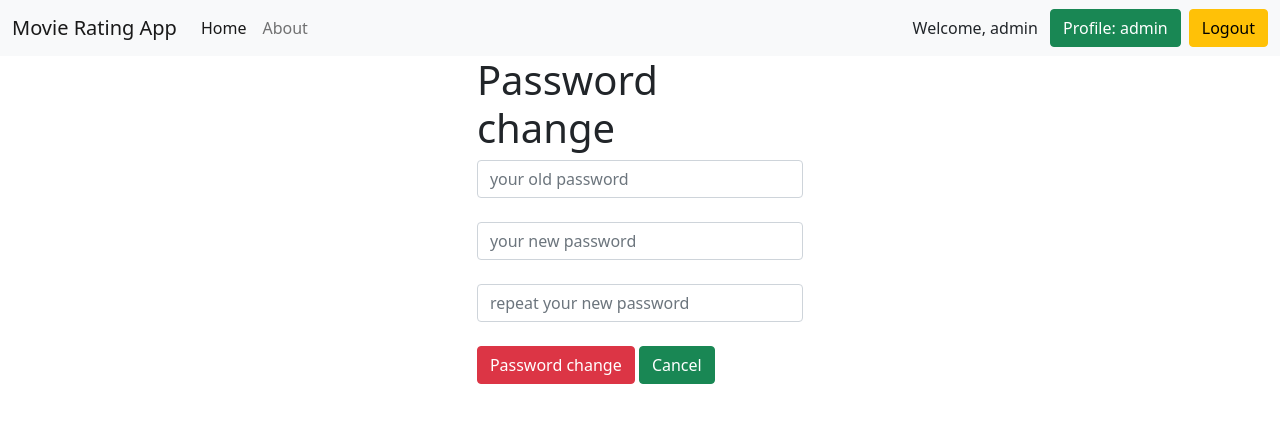
After one commit to Falco13/movie_rating, a Django app: page /users/profile/password/change in a window 1280 px wide. The commit adds this page. Shown: the top 423 px of the page. Run offline with Django 4.2, Linux system fonts and the light colour scheme; a user stored in the database is signed in.

Commit message:
added change password

```diff
--- a/accounts/forms.py
+++ b/accounts/forms.py
@@ -1,6 +1,6 @@
 from django import forms
 from accounts.models import User
-from django.contrib.auth.forms import UserCreationForm, AuthenticationForm
+from django.contrib.auth.forms import UserCreationForm, AuthenticationForm, PasswordChangeForm
 
 
 class UserLoginForm(AuthenticationForm):
@@ -39,3 +39,12 @@ class EditUserForm(forms.ModelForm):
             'email': forms.TextInput(attrs={'class': 'form-control'}),
             'date_of_birth': DateInput(),
         }
+
+
+class PasswordChangingForm(PasswordChangeForm):
+    old_password = forms.CharField(required=True, widget=forms.PasswordInput(
+        attrs={'class': 'form-control', 'placeholder': 'your old password'}))
+    new_password1 = forms.CharField(required=True, widget=forms.PasswordInput(
+        attrs={'class': 'form-control', 'placeholder': 'your new password'}))
+    new_password2 = forms.CharField(required=True, widget=forms.PasswordInput(
+        attrs={'class': 'form-control', 'placeholder': 'repeat your new password'}))
--- a/accounts/templates/accounts/edit_user.html
+++ b/accounts/templates/accounts/edit_user.html
@@ -10,7 +10,8 @@
     <form method="post">
         {% csrf_token %}
         {{ form.as_p }}
-        <button type="submit" class="btn btn-success btn-block">Save Changes</button>
+        <button type="submit" class="btn btn-danger btn-block">Save Changes</button>
+        <a class="btn btn-success" href="{% url 'accounts:profile' %}" type="submit">Cancel</a>
     </form>
 </div>
 {% endblock %}
--- /dev/null
+++ b/accounts/templates/accounts/password_change.html
@@ -0,0 +1,34 @@
+{% extends 'base.html' %}
+
+{% block title %}Password change{% endblock %}
+
+
+{% block content %}
+
+<div class="container">
+    <div class="col-md-5 m-auto">
+        <h1>Password change</h1>
+
+        <form method="post">
+            {% csrf_token %}
+
+            {% if form.errors %}
+            <ul>
+                {% for error in form.errors %}
+                <div class="alert alert-danger" role="alert">
+                    <div>{{ error|escape }}</div>
+                </div>
+                {% endfor %}
+            </ul>
+            {% endif %}
+
+            {{ form.old_password }}<br>
+            {{ form.new_password1 }}<br>
+            {{ form.new_password2 }}<br>
+            <button type="submit" class="btn btn-danger btn-block">Password change</button>
+            <a class="btn btn-success" href="{% url 'accounts:profile' %}" type="submit">Cancel</a>
+        </form>
+
+    </div>
+</div>
+{% endblock %}
--- a/accounts/templates/accounts/profile.html
+++ b/accounts/templates/accounts/profile.html
@@ -33,6 +33,6 @@
 
 <a href="{% url 'accounts:edit_user' pk=user.id %}" class="btn btn-primary btn-sm">Edit Profile</a>
 <a href="{% url 'accounts:delete_user' pk=user.id %}" class="btn btn-danger btn-sm">Delete Profile</a>
-<a href="#" class="btn btn-secondary btn-sm">Password change</a>
+<a href="{% url 'accounts:password_change' %}" class="btn btn-secondary btn-sm">Password change</a>
 
 {% endblock %}
--- a/accounts/urls.py
+++ b/accounts/urls.py
@@ -1,5 +1,5 @@
 from django.urls import path
-from accounts.views import register, user_logout, user_login, profile, delete_user, edit_user
+from accounts.views import register, user_logout, user_login, profile, delete_user, edit_user, UserPasswordChangeView
 
 app_name = 'accounts'
 urlpatterns = [
@@ -9,4 +9,5 @@ urlpatterns = [
     path('profile/', profile, name='profile'),
     path('profile/delete_user/<int:pk>', delete_user, name='delete_user'),
     path('profile/edit_user/<int:pk>', edit_user, name='edit_user'),
+    path('profile/password/change', UserPasswordChangeView.as_view(), name='password_change'),
 ]
--- a/accounts/views.py
+++ b/accounts/views.py
@@ -1,9 +1,13 @@
 from django.contrib import messages
 from django.contrib.auth import login, logout
 from django.contrib.auth.decorators import login_required
+from django.contrib.auth.mixins import LoginRequiredMixin
+from django.contrib.auth.views import PasswordChangeView
+from django.contrib.messages.views import SuccessMessageMixin
 from django.shortcuts import render, redirect, get_object_or_404
+from django.urls import reverse_lazy
 
-from accounts.forms import UserRegisterForm, UserLoginForm, EditUserForm
+from accounts.forms import UserRegisterForm, UserLoginForm, EditUserForm, PasswordChangingForm
 from accounts.models import User
 
 
@@ -69,3 +73,10 @@ def edit_user(request, pk):
     else:
         form = EditUserForm(instance=user)
     return render(request, 'accounts/edit_user.html', {'user': user, 'form': form})
+
+
+class UserPasswordChangeView(SuccessMessageMixin, LoginRequiredMixin, PasswordChangeView):
+    template_name = 'accounts/password_change.html'
+    form_class = PasswordChangingForm
+    success_url = reverse_lazy('accounts:profile')
+    success_message = 'Your password has been changed successfully'
--- a/templates/base.html
+++ b/templates/base.html
@@ -24,8 +24,7 @@
         </div>
         {% if request.user.is_authenticated %}
         Welcome, {{ user.username }}
-        &ensp;<a class="btn btn-success" href="{% url 'accounts:profile' %}" type="submit">Profile: {{ user.username
-        }}</a>
+        &ensp;<a class="btn btn-success" href="{% url 'accounts:profile' %}" type="submit">Profile: {{ user.username }}</a>
         &ensp;<a class="btn btn-warning" href="{% url 'accounts:logout' %}" type="submit">Logout</a>
         {% else %}
         <a class="btn btn-warning" href="{% url 'accounts:login' %}" type="submit">Login</a>&ensp;
```
Also changed, not shown: db.sqlite3.
